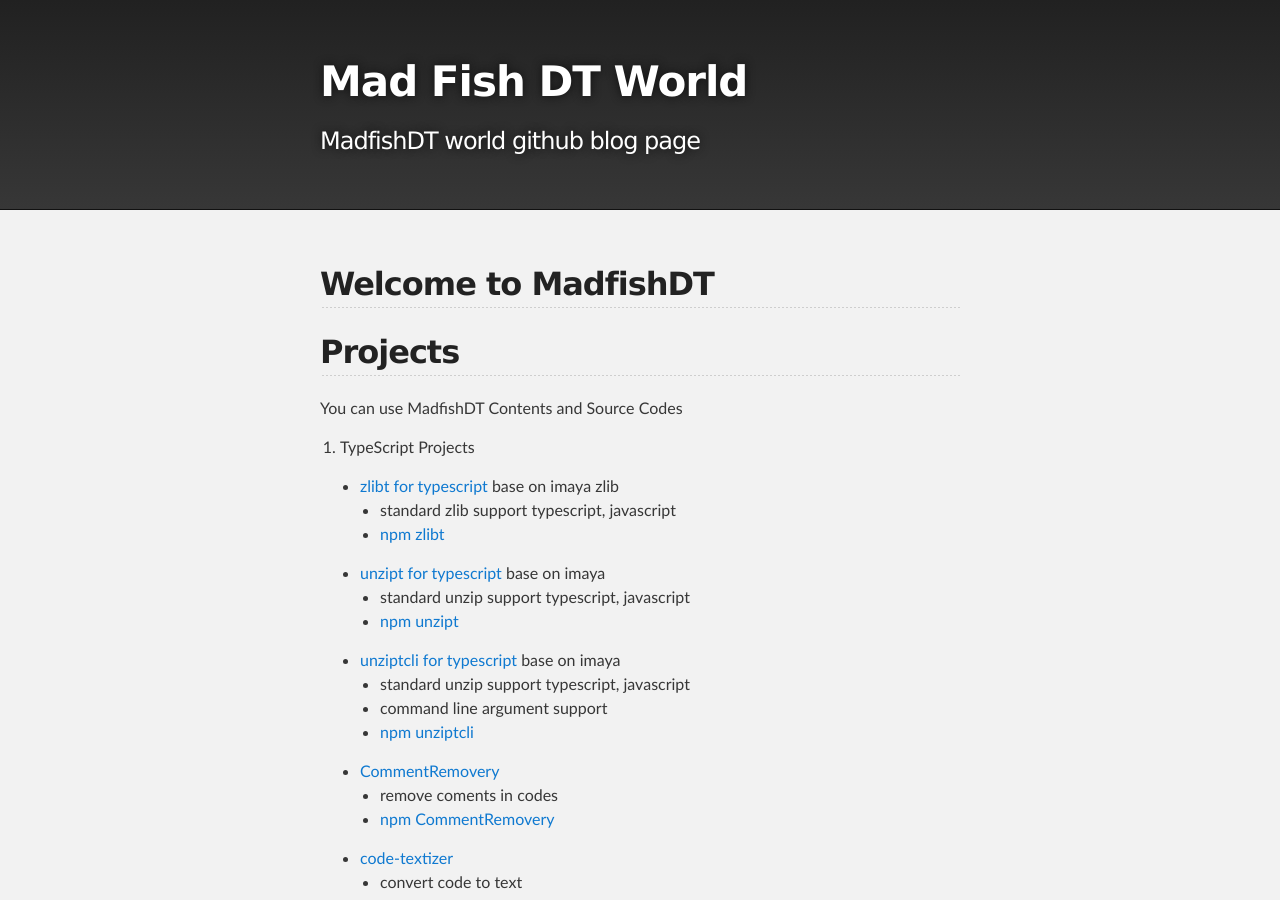
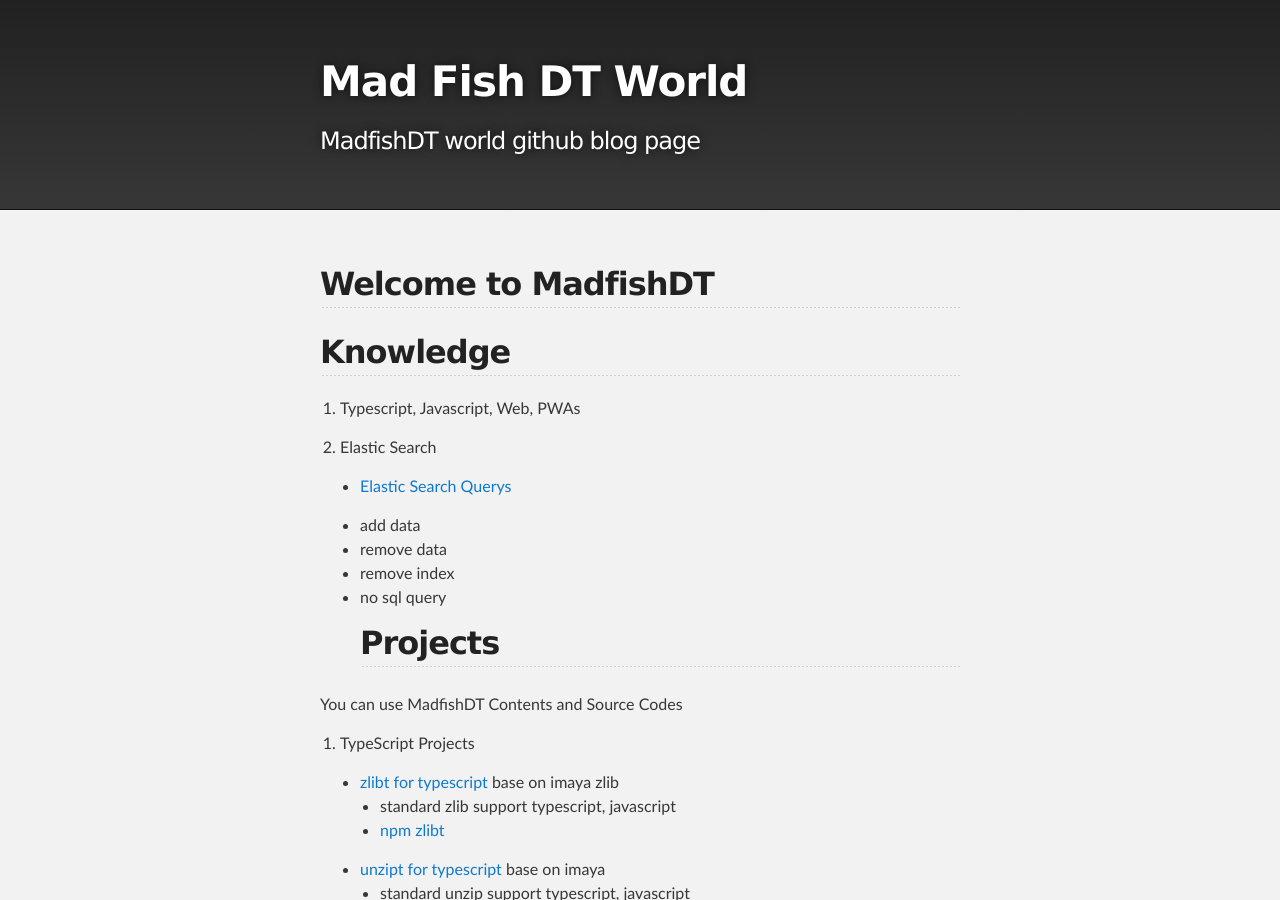
Before and after one commit to MadfishDT/MadfishDT.github.io, a Jekyll site: the page built from index.md, in a window 1280 px wide and 900 px high. Built offline with Jekyll 4.4.1, drawn with Linux system fonts in a browser that asks for light colours; our own code applies the rules of GitHub Pages for plain Markdown files; comment, search, counter and statistics services are not loaded.

Commit message:
es query experience added

```diff
--- a/index.md
+++ b/index.md
@@ -1,6 +1,14 @@
 ## Welcome to MadfishDT
 
+## Knowledge
+1. Typescript, Javascript, Web, PWAs
 
+2. Elastic Search
+ - [Elastic Search Querys](/blogs/ES.md)
+    - add data
+    - remove data
+    - remove index
+    - no sql query
 ## Projects
 
 You can use MadfishDT Contents and Source Codes
@@ -32,7 +40,6 @@
         - [electron API enhancement 1: moveTop API](/blogs/electron_moveTop.md)
         - [electron API enhancement 2: setAspectRatio](/blogs/electron_setAspectRatio.md)
 
-
 ## Next Projects
 
 1. **Inline Worker Generator.**
```
Also changed, not shown: blogs/ES.md (added, +36 -0 lines).
